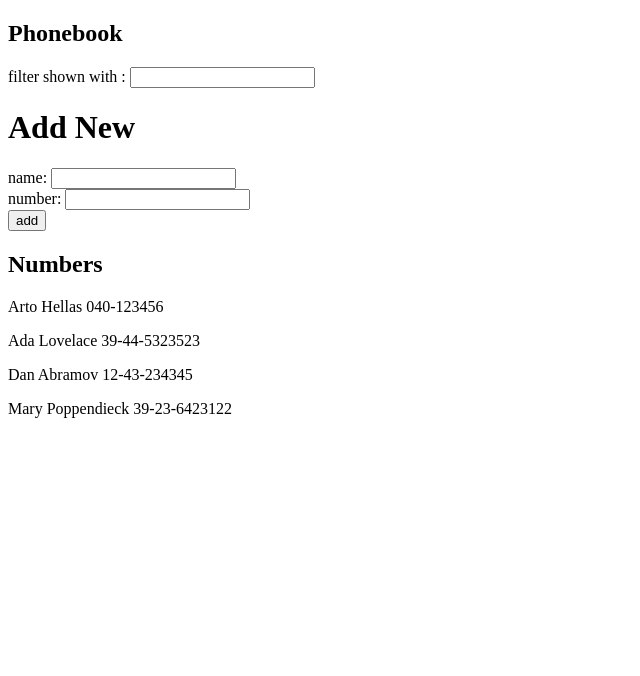
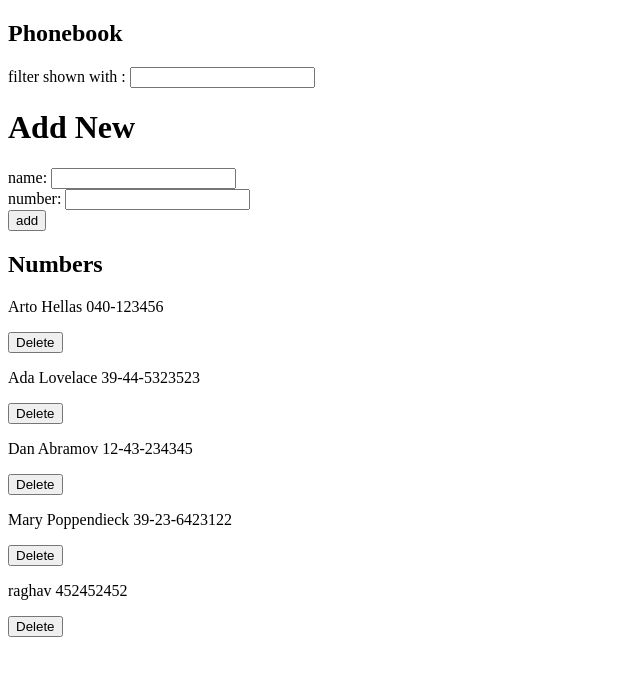
Before and after one commit to ALESTA1/FullStackOpen, a React (Vite) app in the folder part2/phonebook/: page / in a window 1280 px wide. Shown: the top 676 px of the page, without its empty margins (0-640 px from the left). Built offline with nearby package versions, Linux system fonts and the light colour scheme; data requests are answered from the project's data file.

Commit message:
added persistence

```diff
--- a/part2/phonebook/db.json
+++ b/part2/phonebook/db.json
@@ -1,5 +1,5 @@
 {
-    "persons":[
+  "persons": [
     {
       "name": "Arto Hellas",
       "number": "040-123456",
@@ -19,6 +19,11 @@
       "name": "Mary Poppendieck",
       "number": "39-23-6423122",
       "id": 4
+    },
+    {
+      "name": "raghav ",
+      "number": "452452452",
+      "id": 5
     }
   ]
 }
--- a/part2/phonebook/src/App.jsx
+++ b/part2/phonebook/src/App.jsx
@@ -1,6 +1,7 @@
 import { useState ,useEffect} from 'react'
 import axios from 'axios'
 import PersonsList from './components/personlist';
+import phoneBookService from './services/phonebook'
 
 const App = () => {
   const [persons, setPersons] = useState([])
@@ -44,10 +45,17 @@ const App = () => {
       name : newName,
       number : newNumber
     }
-    setPersons(persons.concat(personObject))
-    setToShow(persons.concat(personObject))
-    setNewName('')
-    setNewNumber('')
+    phoneBookService
+    .create(personObject)
+    .then(response=>{
+      setPersons(persons.concat(personObject))
+      setToShow(persons.concat(personObject))
+      setNewName('')
+      setNewNumber('')
+      })
+    .catch(error=>{
+      console.log(error)
+    })
 
   }
 
--- a/part2/phonebook/src/components/personlist.jsx
+++ b/part2/phonebook/src/components/personlist.jsx
@@ -7,7 +7,12 @@ const PersonsList = (props)=>{
       return (
         <>
         {persons.map((p,id)=>{
-          return <p key={id}>{p.name} {p.number}</p>
+          return (
+            <>
+              <p key={id}>{p.name} {p.number}</p>
+              <button>Delete</button>
+            </>
+          )
         })}
         </>
       )
@@ -17,7 +22,12 @@ const PersonsList = (props)=>{
       return (
         <>
         {toShow.map((p,id)=>{
-          return <p key={id}>{p.name} {p.number}</p>
+          return (
+            <>
+              <p key={id}>{p.name} {p.number}</p>
+              <button>Delete</button>
+            </>
+          )
         })}
         </>
       )
--- /dev/null
+++ b/part2/phonebook/src/services/phonebook.js
@@ -0,0 +1,14 @@
+import axios from 'axios'
+const baseUrl = 'http://localhost:3001/persons'
+
+const create = newObject => {
+    return axios.post(baseUrl, newObject)
+}
+
+const del = (id) =>{
+
+    return axios.delete
+}
+export default {
+    create :create
+}
```
Lines whose indentation alone changed are shown as unchanged.
